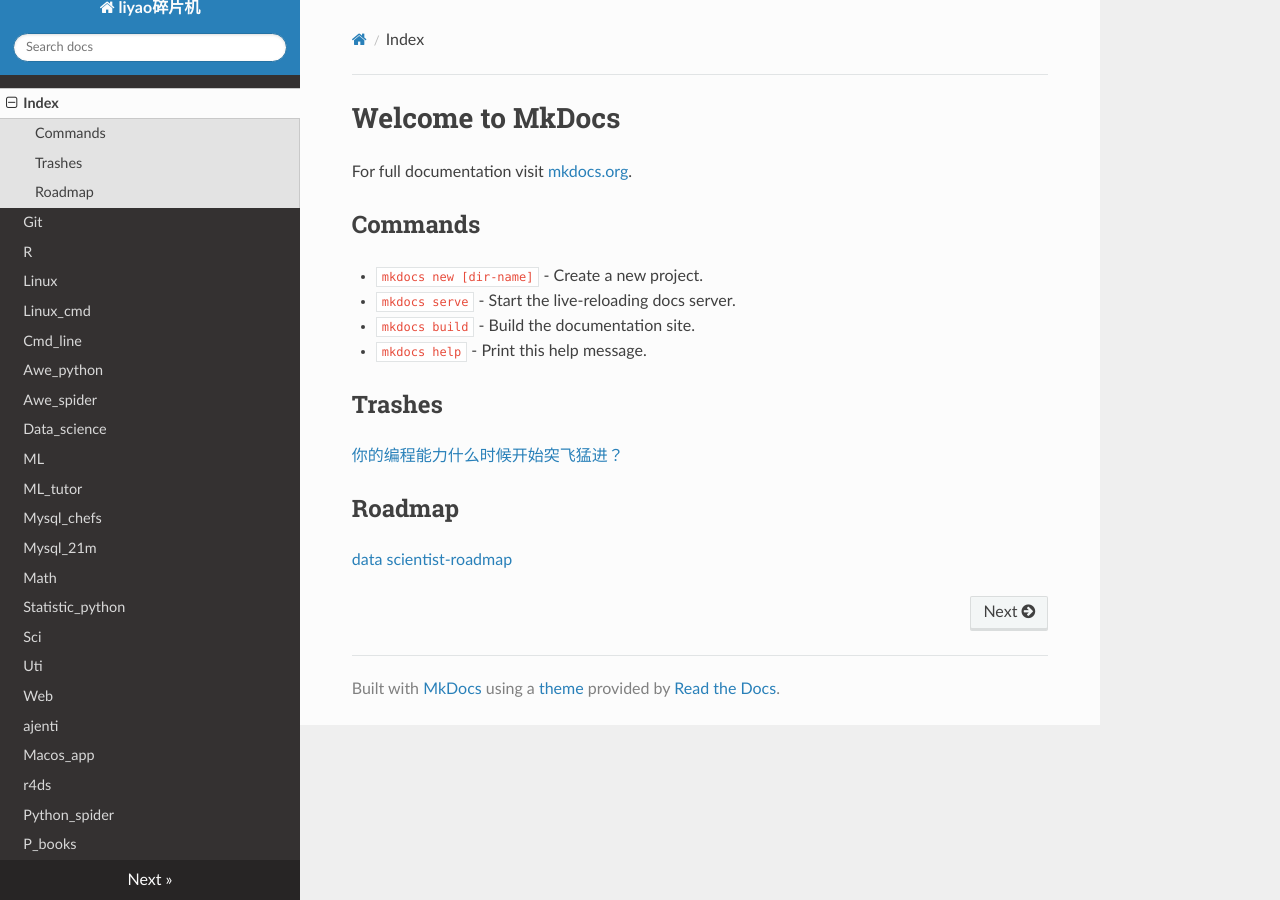
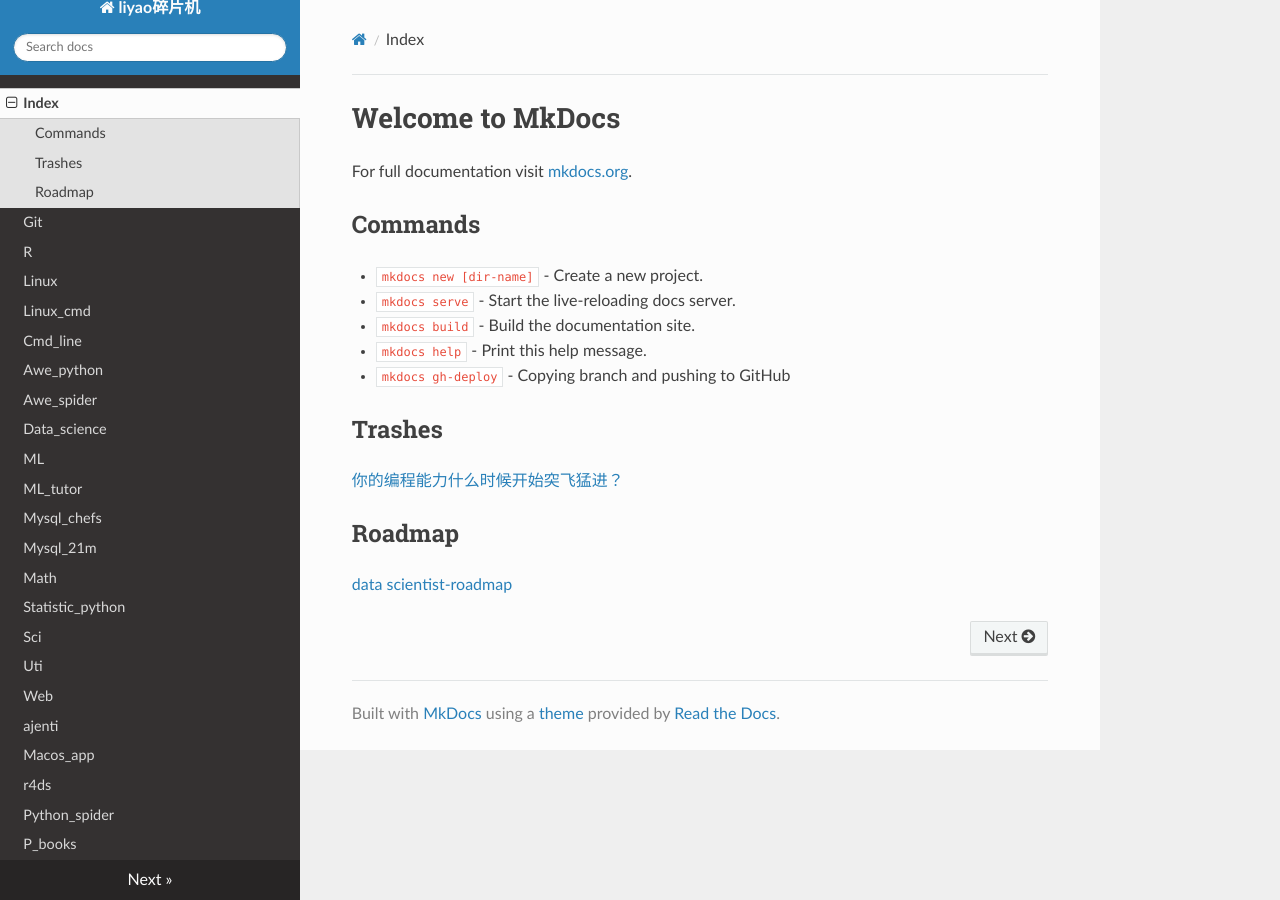
Before and after one commit to liyao9477/share_docs, an MkDocs documentation site: the page built from docs/index.md, in a window 1280 px wide. Built offline with MkDocs 1.6.1, drawn with Linux system fonts in a browser that asks for light colours; nearby versions of some CDN libraries.

Commit message:
UPDATE INDEX

```diff
--- a/docs/index.md
+++ b/docs/index.md
@@ -8,6 +8,7 @@
 * `mkdocs serve` - Start the live-reloading docs server.
 * `mkdocs build` - Build the documentation site.
 * `mkdocs help` - Print this help message.
+* `mkdocs gh-deploy` - Copying branch and pushing to GitHub
 
 ## Trashes
 
```
